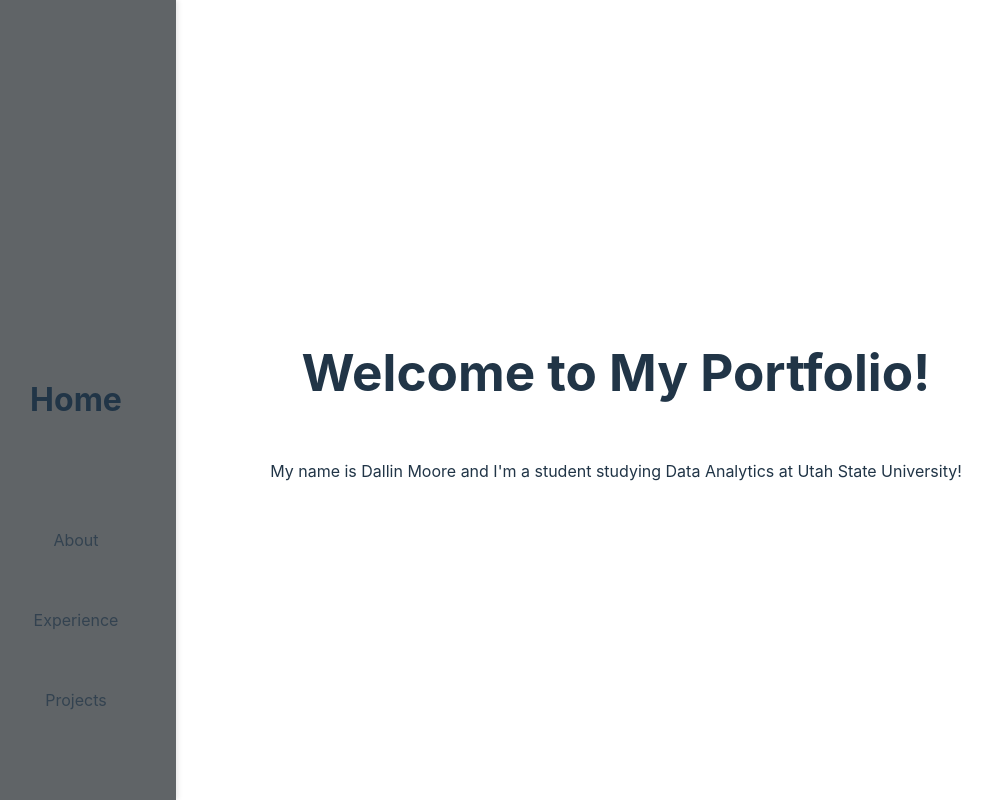
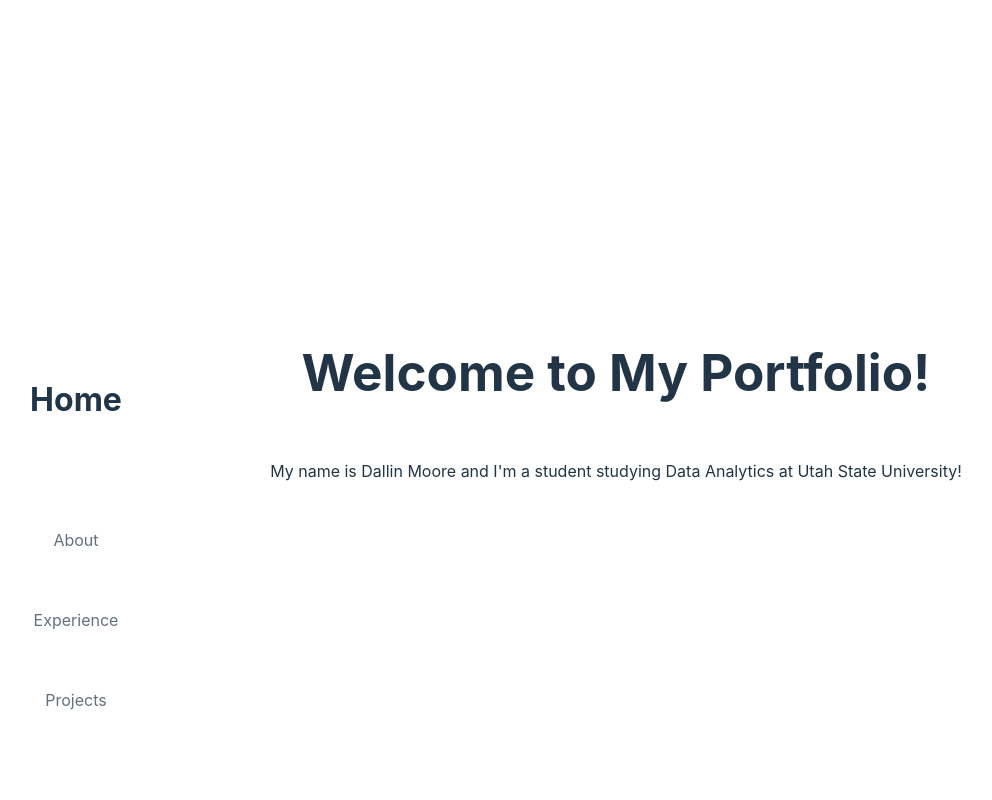
Before and after one commit to dallinmoore/dallinmoore.github.io, a React (Vite) app: page / in a window 1280 px wide. Shown: the whole page, without its empty margins (24-1016 px from the left). Built offline with nearby package versions, Linux system fonts and the light colour scheme.

Commit message:
Remove navigation background

```diff
--- a/src/Components/Navigation.css
+++ b/src/Components/Navigation.css
@@ -4,13 +4,15 @@
   top: 0;
   width: 200px;
   height: 100%;
-  background-color: #606467;
+  background-color: transparent;
   display: flex;
   flex-direction: column;
   align-items: center;
   justify-content: center;
   padding-top: 0;
-  box-shadow: 2px 0 5px rgba(0,0,0,0.1);
+  box-shadow: none;
+  overflow: hidden;
+  pointer-events: none;
 }
 
 .nav-item {
@@ -21,6 +23,7 @@
   cursor: pointer;
   transition: all 0.3s ease;
   white-space: nowrap;
+  pointer-events: auto;
 }
 
 .nav-item.above {
```
